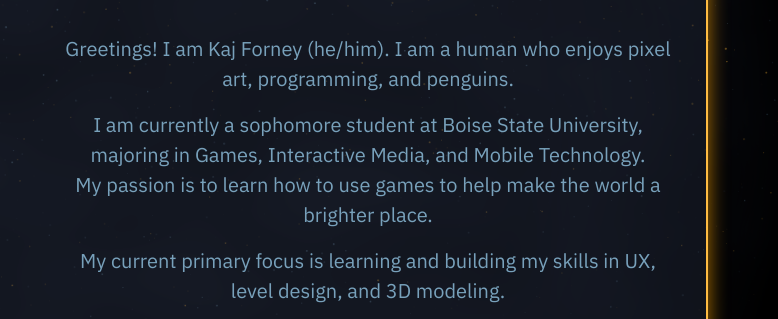
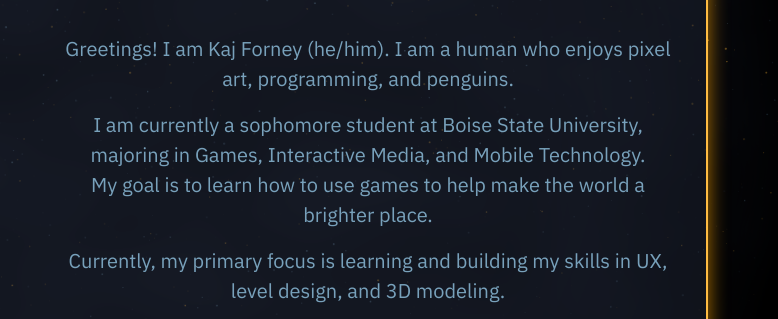
Before and after one commit to kforney/kforney.github.io, a plain HTML site: page index.html in a window 1280 px wide. Shown: the part 296-615 px from the top of the page, 502-1280 px from the left. Drawn offline with nearby package versions, Linux system fonts and the light colour scheme.

Commit message:
Slight wording change.

```diff
--- a/index.html
+++ b/index.html
@@ -76,8 +76,8 @@
                 <p>Greetings! I am <span title="pronounced 'Kai'">Kaj Forney</span> (he/him). I am a human who enjoys
                     pixel art, programming, and penguins.</p>
                 <p>I am currently a sophomore student at Boise State University, majoring in Games, Interactive Media,
-                    and Mobile Technology.<br>My passion is to learn how to use games to help make the world a brighter place.</p>
-                <p>My current primary focus is learning and building my skills in UX, level design, and 3D modeling.</p>
+                    and Mobile Technology.<br>My goal is to learn how to use games to help make the world a brighter place.</p>
+                <p>Currently, my primary focus is learning and building my skills in UX, level design, and 3D modeling.</p>
                 <p>This site displays a few of the things I've made or helped to make.</p>
             </div>
         </div>
```
